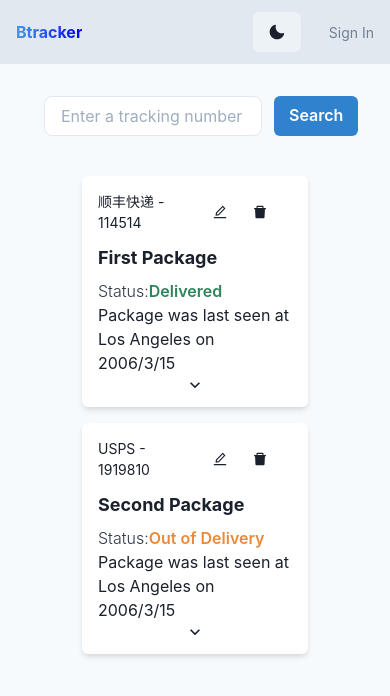
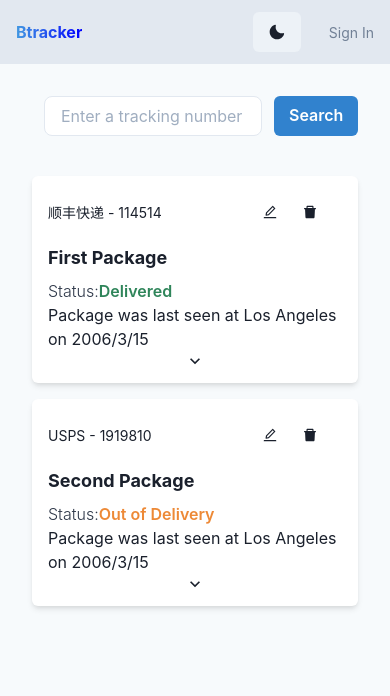
Before and after one commit to lorenzoc25/btracker-frontend, a Next.js app: page / in a window 390 px wide. Shown: the top 696 px of the page. Built offline with nearby package versions, Linux system fonts and the light colour scheme.

Commit message:
Modify the index to create default behavior

```diff
--- a/components/Item.tsx
+++ b/components/Item.tsx
@@ -46,7 +46,7 @@ const Item = ({ item }: ItemProps) => {
   return (
     <Flex
       py={2}
-      px={50}
+      px ={{ base: 0, md:35, lg: 50 }}
       w="full"
       alignItems="center"
       justifyContent="center"
--- a/pages/index.tsx
+++ b/pages/index.tsx
@@ -1,5 +1,6 @@
 import type { NextPage } from 'next';
 import Head from 'next/head';
+import { Box, Text, useColorModeValue } from '@chakra-ui/react';
 import styles from '../styles/Home.module.css';
 import SearchBox from '../components/SearchBox';
 import Nav from '../components/Nav';
@@ -8,21 +9,27 @@ import ItemList from '../components/ItemList';
 import { PackageList } from '../public/fakeData';
 
 const Home: NextPage = () => {
-
+  const textColor = useColorModeValue('gray.500', 'gray.50');
   return (
     <>
     <Nav isLoggedIn={false}/>
     <div className={styles.container}>
       <Head>
         <title>BTracker</title>
-        <meta name="description" content="Generated by create next app" />
+        <meta name="description" />
         <link rel="icon" href="/favicon.ico" />
       </Head>
 
       <main>
       <SearchBox />
       </main>
-      <ItemList items={PackageList}/>
+      {
+        PackageList.length > 0 ?
+        <ItemList items={PackageList}/> :
+        <Box textAlign='center' mt='2em'>
+          <Text fontSize='2xl' color={textColor}>You don&#39;t have any packages right now. Try to add one from above!</Text>
+        </Box>
+      }
     </div>
     </>
   );
```
